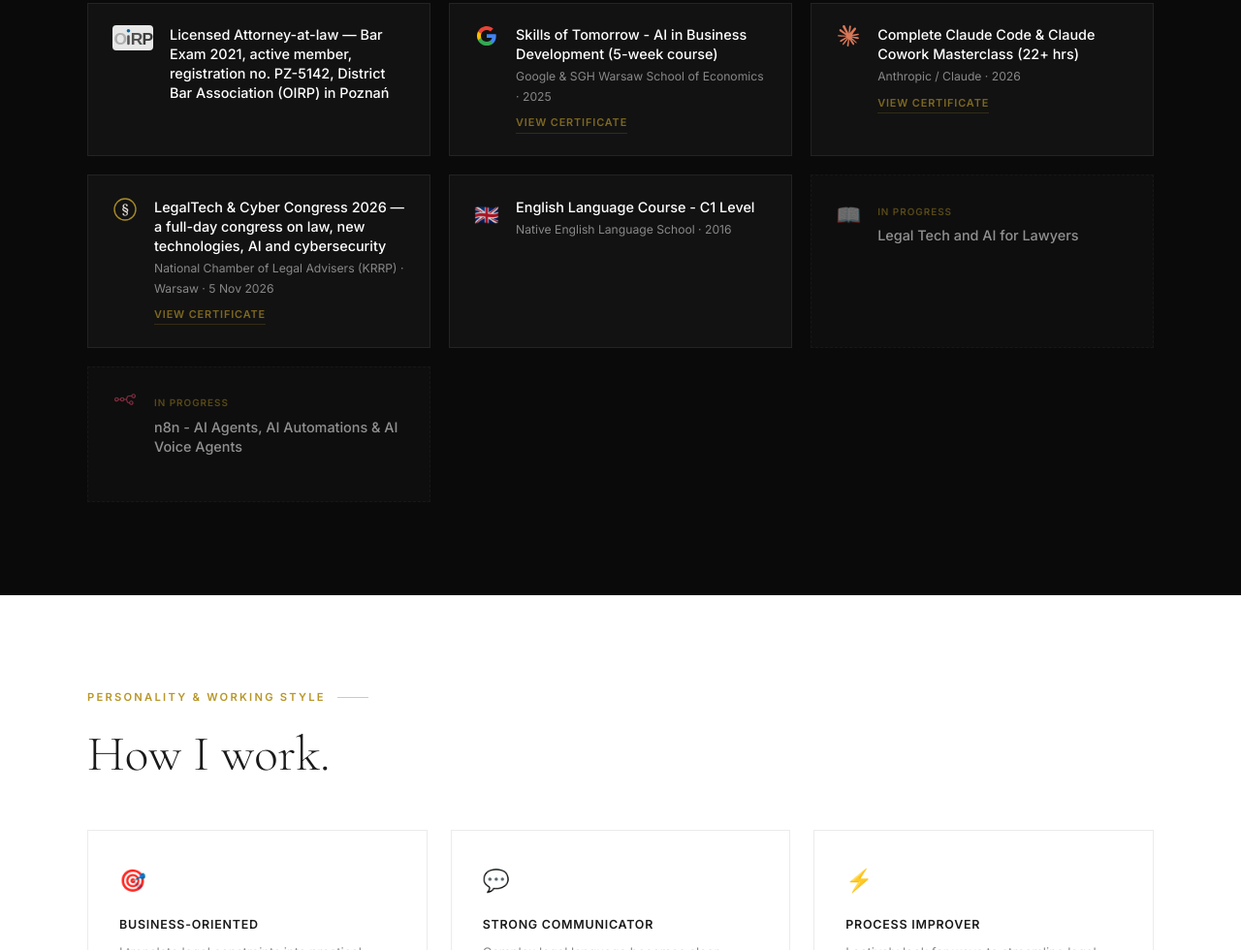
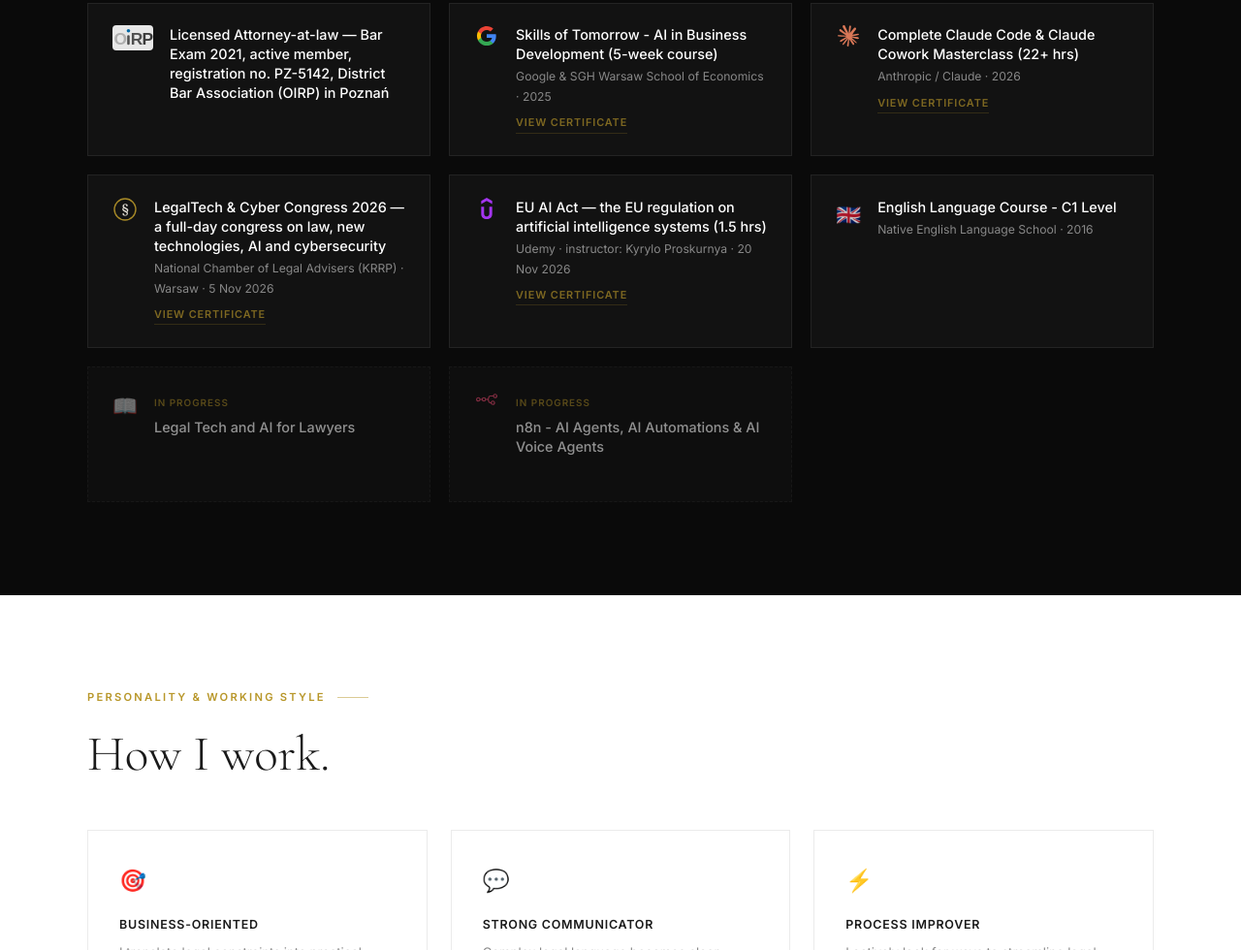
Before and after one commit to aodrobna/aodrobna.github.io, a plain HTML site: page index.html in a window 1280 px wide. Shown: the part 4614-5594 px from the top of the page at 97% size. Drawn offline with nearby package versions, Linux system fonts and the light colour scheme.

Commit message:
Add EU AI Act certificate (Udemy)
Co-Authored-By: Claude Opus 5.5 <noreply@anthropic.com>

```diff
--- a/index.html
+++ b/index.html
@@ -702,6 +702,22 @@
 
       <div class="cert-card">
         <div class="cert-icon-wrap">
+          <!-- Udemy U logo -->
+          <svg xmlns="http://www.w3.org/2000/svg" viewBox="0 0 24 24" width="22" height="22" aria-label="Udemy" fill="#A435F0" style="display:block;"><path d="M12 0L5.81 3.573v3.574l6.189-3.574 6.191 3.574V3.573zM5.81 10.148v8.144c0 1.85.589 3.243 1.741 4.234S10.177 24 11.973 24s3.269-.482 4.448-1.474c1.179-.991 1.768-2.439 1.768-4.314v-8.064h-3.242v7.85c0 2.036-1.509 3.055-3.002 3.055-1.495 0-2.893-.991-2.893-3.055v-7.85H5.81z"/></svg>
+        </div>
+        <div>
+          <p class="cert-name" data-en="EU AI Act — the EU regulation on artificial intelligence systems (1.5 hrs)" data-pl="EU AI Act — regulacja UE dotycząca systemów sztucznej inteligencji (1,5 godz.)">EU AI Act — the EU regulation on artificial intelligence systems (1.5 hrs)</p>
+          <p class="cert-issuer" data-en="Udemy · instructor: Kyrylo Proskurnya · 20 Nov 2026" data-pl="Udemy · instruktor: Kyrylo Proskurnya · 20.11.2026">Udemy · instructor: Kyrylo Proskurnya · 20 Nov 2026</p>
+          <span
+            data-en='<a href="certificate_eu_ai_act_udemy.pdf" target="_blank" class="cert-link">View certificate</a>'
+            data-pl='<a href="certificate_eu_ai_act_udemy.pdf" target="_blank" class="cert-link">Zobacz certyfikat</a>'>
+            <a href="certificate_eu_ai_act_udemy.pdf" target="_blank" class="cert-link">View certificate</a>
+          </span>
+        </div>
+      </div>
+
+      <div class="cert-card">
+        <div class="cert-icon-wrap">
           <span class="cert-icon">🇬🇧</span>
         </div>
         <div>
```
Also changed, not shown: 1 other file.
